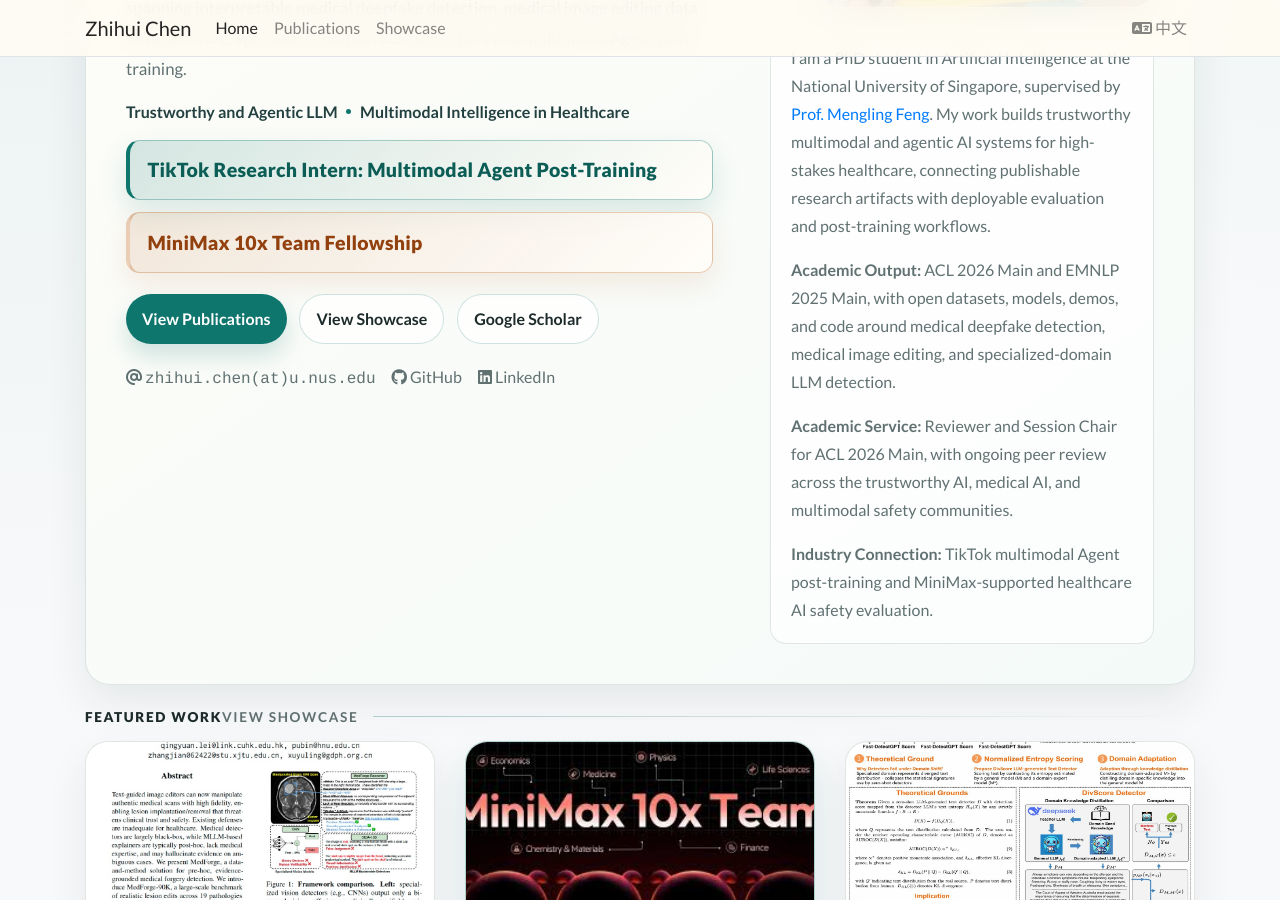
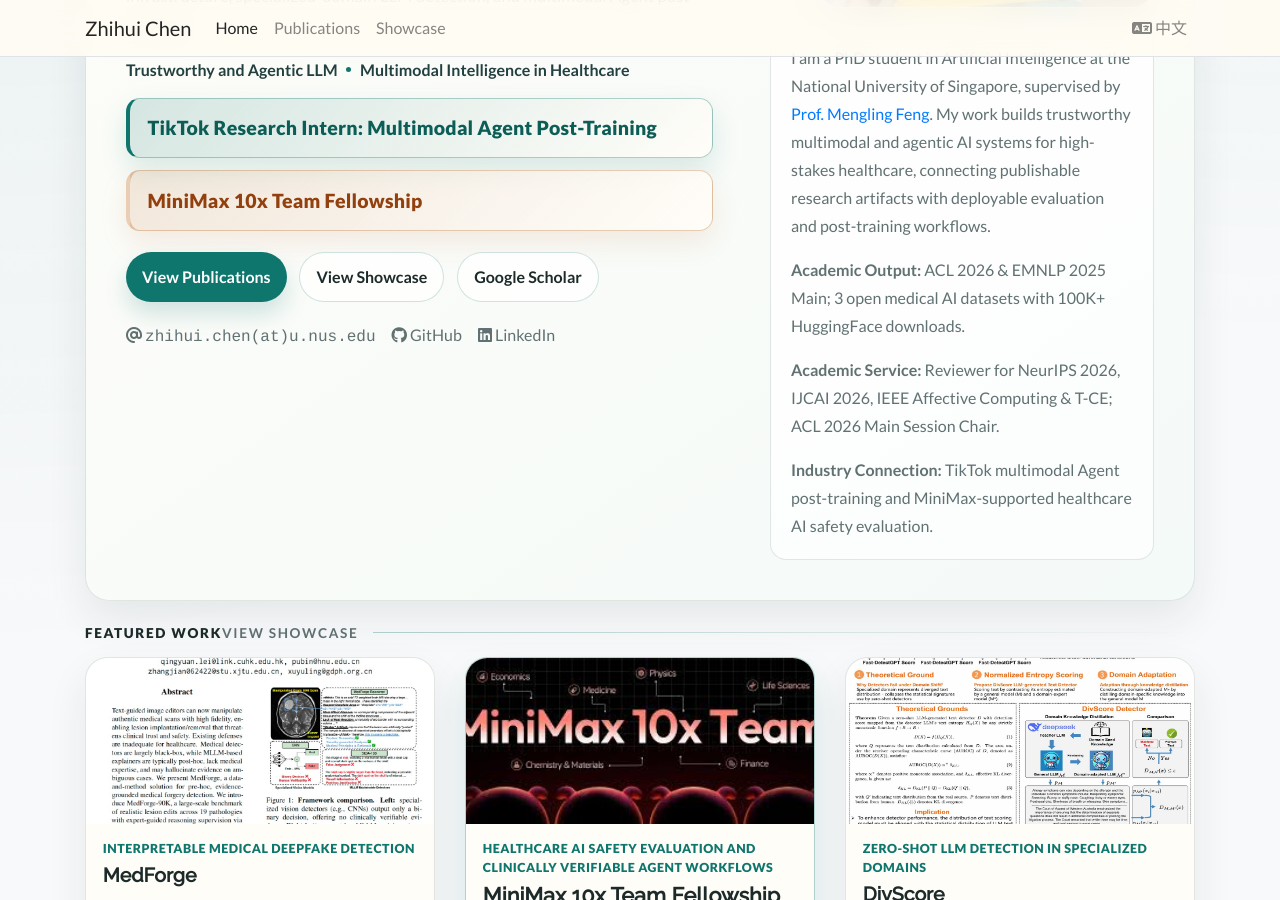
Before and after one commit to richardChenzhihui/richardChenzhihui.github.io, a Jekyll site: the page built from index.html, in a window 1280 px wide and 900 px high, scrolled down 595 px. Built offline with Jekyll 4.4.1, drawn with Linux system fonts in a browser that asks for light colours; nearby versions of some CDN libraries; a style sheet for code colours, icons or effects is not loaded; some of the changed text lies outside the part shown.

Commit message:
Expand academic service roster and tighten short bio with HF 100K downloads

```diff
--- a/_data/profile.yml
+++ b/_data/profile.yml
@@ -24,10 +24,10 @@
     My work builds trustworthy multimodal and agentic AI systems for high-stakes healthcare, connecting publishable research artifacts with deployable evaluation and post-training workflows.
   </p>
   <p>
-    <strong>Academic Output:</strong> ACL 2026 Main and EMNLP 2025 Main, with open datasets, models, demos, and code around medical deepfake detection, medical image editing, and specialized-domain LLM detection.
+    <strong>Academic Output:</strong> ACL 2026 & EMNLP 2025 Main; 3 open medical AI datasets with 100K+ HuggingFace downloads.
   </p>
   <p>
-    <strong>Academic Service:</strong> Reviewer and Session Chair for ACL 2026 Main, with ongoing peer review across the trustworthy AI, medical AI, and multimodal safety communities.
+    <strong>Academic Service:</strong> Reviewer for NeurIPS 2026, IJCAI 2026, IEEE Affective Computing & T-CE; ACL 2026 Main Session Chair.
   </p>
   <p>
     <strong>Industry Connection:</strong> TikTok multimodal Agent post-training and MiniMax-supported healthcare AI safety evaluation.
@@ -160,5 +160,15 @@
   date: 2021
 
 academic_service:
-- name: Session Chair, ACL 2026
+- name: Session Chair, ACL 2026 Main
   date: 2026
+- name: Reviewer, NeurIPS 2026
+  date: 2026
+- name: Reviewer, IJCAI 2026
+  date: 2026
+- name: Reviewer, IEEE Transactions on Affective Computing
+  date: 2026
+- name: Reviewer, IEEE Transactions on Consumer Electronics
+  date: 2026
+- name: Reviewer, ACL 2026
+  date: 2026
--- a/_data/profile_zh.yml
+++ b/_data/profile_zh.yml
@@ -24,10 +24,10 @@
     我的研究聚焦高风险医疗场景中的可信多模态与 Agentic AI，将可发表的研究资产与可落地的评测、数据和 post-training 工作流连接起来。
   </p>
   <p>
-    <strong>学术成果：</strong>ACL 2026 主会议与 EMNLP 2025 主会议论文，围绕医学深度伪造检测、医学图像编辑和专业领域大模型文本检测发布数据、模型、Demo 与代码。
+    <strong>学术成果：</strong>ACL 2026 与 EMNLP 2025 主会议；3 个开放医疗 AI 数据集，HuggingFace 累计 10 万+ 下载。
   </p>
   <p>
-    <strong>学术服务：</strong>ACL 2026 主会议审稿人与 Session Chair，持续为可信 AI、医疗 AI 与多模态安全社区贡献同行评议。
+    <strong>学术服务：</strong>NeurIPS 2026、IJCAI 2026、IEEE Affective Computing、IEEE Transactions on Consumer Electronics 审稿人；ACL 2026 主会议 Session Chair。
   </p>
   <p>
     <strong>产业连接：</strong>字节跳动多模态智能体后训练与 MiniMax 支持的医疗 AI 安全评测。
@@ -159,5 +159,15 @@
   date: 2021
 
 academic_service:
-- name: ACL 2026 Session Chair
+- name: ACL 2026 主会议 Session Chair
   date: 2026
+- name: NeurIPS 2026 审稿人
+  date: 2026
+- name: IJCAI 2026 审稿人
+  date: 2026
+- name: IEEE Transactions on Affective Computing 审稿人
+  date: 2026
+- name: IEEE Transactions on Consumer Electronics 审稿人
+  date: 2026
+- name: ACL 2026 审稿人
+  date: 2026
```
Also changed, not shown: 1 other file.
